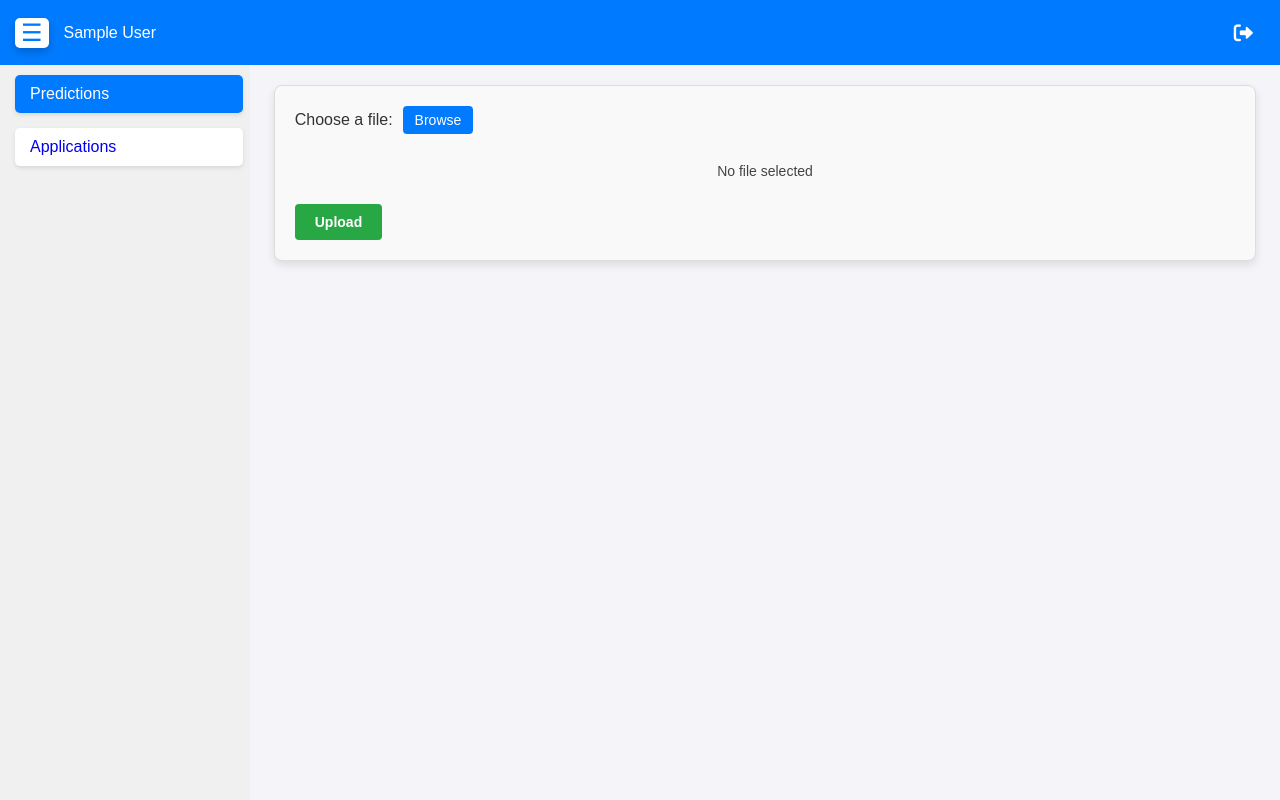
After one commit to nnminh-sam/violence-prediction-service, a Django app: page /app/predict/ in a window 1280 px wide. The commit adds this page. Run offline with Django 5.2, Linux system fonts and the light colour scheme; the visitor is signed in with stand-in values (Sample User, id 1).

Commit message:
update: added predict view and file upload feature

```diff
--- /dev/null
+++ b/predicter/urls.py
@@ -0,0 +1,7 @@
+from django.urls import path
+from . import views
+
+urlpatterns = [
+    path('predict/', views.predict_view, name='predict'),
+    path('application/', views.applications_view, name='application'),
+]
--- a/predicter/views.py
+++ b/predicter/views.py
@@ -1,3 +1,35 @@
+import os
+import uuid
+from django.conf import settings
 from django.shortcuts import render
+from django.contrib.auth.decorators import login_required
 
-# Create your views here.
+@login_required
+def predict_view(request):
+    """
+    Process uploaded file
+    - Generate a random UUID v4 file name for the file before saving it.
+    """
+    if request.method == 'POST' and request.FILES.get('file-upload'):
+        uploaded_file = request.FILES['file-upload']
+
+        file_extension = os.path.splitext(uploaded_file.name)[1]
+        unique_filename = f"{uuid.uuid4()}{file_extension}"
+
+        save_path = os.path.join(settings.MEDIA_ROOT, 'uploads', unique_filename)
+        os.makedirs(os.path.dirname(save_path), exist_ok=True)
+
+        # Save file to /media/uploads location
+        with open(save_path, 'wb+') as destination:
+            for chunk in uploaded_file.chunks():
+                destination.write(chunk)
+
+        # Add a flag for success in the context
+        return render(request, 'predict.html', context={"status": "success", "message": "File uploaded successfully!"})
+
+    return render(request, 'predict.html')
+
+@login_required
+def applications_view(request):
+    print("called applications_view")
+    return render(request, 'application.html')
--- /dev/null
+++ b/static/predicter/predict.css
@@ -0,0 +1,105 @@
+.prediction-container {
+    display: flex;
+    flex-direction: column;
+    justify-content: center;
+    align-items: center;
+    width: 100%;
+}
+
+.predict-service-container {
+    width: 95%;
+    padding: 20px;
+    background-color: #f9f9f9;
+    border: 1px solid #ddd;
+    border-radius: 8px;
+    box-shadow: 0 4px 8px rgba(0, 0, 0, 0.1);
+    font-family: 'Arial', sans-serif;
+}
+
+.file-upload-label {
+    display: block;
+    font-size: 16px;
+    font-weight: 500;
+    margin-bottom: 10px;
+    color: #333;
+}
+
+input[type="file"] {
+    display: none;
+}
+
+.file-upload-label::after {
+    content: "Browse";
+    display: inline-block;
+    margin-left: 10px;
+    background-color: #007bff;
+    color: #fff;
+    padding: 6px 12px;
+    font-size: 14px;
+    border-radius: 4px;
+    cursor: pointer;
+    transition: background-color 0.3s ease;
+}
+
+.file-upload-label:hover::after {
+    background-color: #0056b3;
+}
+
+.file-preview {
+    margin-top: 15px;
+    font-size: 14px;
+    color: #666;
+    display: flex;
+    flex-direction: column;
+    align-items: center;
+}
+
+#file-name {
+    font-size: 14px;
+    color: #444;
+    margin-bottom: 10px;
+}
+
+#file-preview-video {
+    border: 1px solid #ddd;
+    border-radius: 4px;
+    width: 600px;
+}
+
+#upload-button {
+    margin-top: 15px;
+    padding: 10px 20px;
+    background-color: #28a745;
+    color: #fff;
+    border: none;
+    border-radius: 4px;
+    font-size: 14px;
+    font-weight: bold;
+    cursor: pointer;
+    transition: background-color 0.3s ease, transform 0.2s ease;
+}
+
+#upload-button:hover {
+    background-color: #218838;
+    transform: scale(1.05);
+}
+
+#upload-button:active {
+    background-color: #1e7e34;
+    transform: scale(1);
+}
+
+@media (max-width: 768px) {
+    .predict-service-container {
+        padding: 15px;
+    }
+
+    .file-preview {
+        font-size: 12px;
+    }
+
+    #upload-button {
+        font-size: 12px;
+        padding: 8px 16px;
+    }
+}
--- a/static/system/base.css
+++ b/static/system/base.css
@@ -111,21 +111,41 @@ nav.collapsed button {
     display: none;
 }
 
-nav button {
+nav a {
     background-color: #fff;
     border: none;
-    width: 100%;
+    width: 90%;
     padding: 10px 15px;
     text-align: left;
     border-radius: 5px;
     cursor: pointer;
     transition: background-color 0.3s, transform 0.2s;
     box-shadow: 0 2px 4px rgba(0, 0, 0, 0.1);
+    text-decoration: none;
 }
 
-nav button:hover {
+nav a:visited {
+    color: black;
+}
+
+nav a:hover {
     background-color: #e0e0e0;
     transform: translateX(5px);
+}
+
+nav .active-tab {
+    background-color: #007bff;
+    color: #fff;
+}
+
+nav .active-tab:visited {
+    background-color: #007bff;
+    color: #fff;
+}
+
+nav .active-tab:hover {
+    background-color: #007bff;
+    color: #fff;
 }
 
 main {
--- a/templates/base.html
+++ b/templates/base.html
@@ -5,6 +5,7 @@
     <meta charset="UTF-8">
     <meta name="viewport" content="width=device-width, initial-scale=1.0">
     <link rel="stylesheet" href="{% static 'system/base.css' %}">
+    <link rel="stylesheet" href="{% static 'predicter/predict.css' %}">
     <link rel="stylesheet" href="https://cdnjs.cloudflare.com/ajax/libs/font-awesome/6.0.0/css/all.min.css">
     <title>{% block title %}Violence Prediction{% endblock %}</title>
 </head>
@@ -25,8 +26,14 @@
             </form>
         </header>
         <nav id="sidebar">
-            <button>Predictions</button>
-            <button>Applications</button>
+            <a href="{% url 'predict' %}" id="predict-tab"
+               class="{% if request.resolver_match.url_name == 'predict' %}active-tab{% endif %}">
+                Predictions
+            </a>
+            <a href="{% url 'application' %}" id="application-tab"
+               class="{% if request.resolver_match.url_name == 'application' %}active-tab{% endif %}">
+                Applications
+            </a>
         </nav>
         <main>
             {% block content %}
@@ -44,6 +51,37 @@
             sidebar.classList.toggle('collapsed');
             layoutContainer.classList.toggle('nav-collapsed');
         });
+
+        const defaultTab = localStorage.getItem('activeTab') || "predict-tab";
+        const predictTabButton = document.getElementById('predict-tab');
+        const applicationTabButton = document.getElementById('application-tab');
+
+        window.addEventListener('DOMContentLoaded', () => {
+            if (defaultTab === 'predict-tab') {
+                updateActiveTab(predictTabButton);
+            } else if (defaultTab === 'application-tab') {
+                updateActiveTab(applicationTabButton);
+            }
+        });
+
+        function updateActiveTab(button) {
+            predictTabButton.classList.remove('active-tab');
+            predictTabButton.disabled = false;
+            applicationTabButton.classList.remove('active-tab');
+            applicationTabButton.disabled = false;
+            button.classList.add('active-tab');
+            button.disabled = true;
+        }
+
+        predictTabButton.addEventListener('click', () => {
+            localStorage.setItem('activeTab', 'predict-tab');
+            updateActiveTab(predictTabButton);
+        });
+
+        applicationTabButton.addEventListener('click', () => {
+            localStorage.setItem('activeTab', 'application-tab');
+            updateActiveTab(applicationTabButton);
+        });
     </script>
 </body>
 </html>
--- a/templates/home.html
+++ b/templates/home.html
@@ -1,6 +1,6 @@
 {% extends 'base.html' %}
 
 {% block content %}
-<h1>Welcome to the Dashboard</h1>
+<h1>Welcome {{ user.first_name }} {{ user.last_name }} to the Dashboard</h1>
 <p>This is the main content area for the dashboard.</p>
 {% endblock %}
--- /dev/null
+++ b/templates/predict.html
@@ -0,0 +1,68 @@
+{% extends 'base.html' %}
+
+{% block title %}Predict Service{% endblock %}
+
+{% block content %}
+
+<div class="prediction-container">
+    <div class="predict-service-container">
+        <form method="post" enctype="multipart/form-data" id="upload-form">
+            {% csrf_token %}
+            <div class="media-upload-container">
+                <label for="file-upload" class="file-upload-label">Choose a file:</label>
+                <input type="file" id="file-upload" name="file-upload" accept="video/*" onchange="previewFile()">
+                <div class="file-preview">
+                    <video id="file-preview-video" controls style="display: none; max-width: 100%;"></video>
+                    <p id="file-name">No file selected</p>
+                </div>
+                <button type="submit" id="upload-button">Upload</button>
+            </div>
+        </form>
+    </div>
+    <div class="predicted-media-container">
+        <!-- Predicted media will appear here -->
+    </div>
+</div>
+
+<script>
+    function previewFile() {
+        const fileInput = document.getElementById('file-upload');
+        const fileName = document.getElementById('file-name');
+        const filePreviewVideo = document.getElementById('file-preview-video');
+        const file = fileInput.files[0];
+
+        if (file) {
+            fileName.textContent = file.name;
+            const fileURL = URL.createObjectURL(file);
+            filePreviewVideo.src = fileURL;
+            filePreviewVideo.style.display = 'block';
+        } else {
+            fileName.textContent = 'No file selected';
+            filePreviewVideo.style.display = 'none';
+        }
+    }
+
+    // Display an alert if the upload is successful
+    document.addEventListener("DOMContentLoaded", () => {
+        const successStatus = "{{ status|escapejs }}";
+        const successMessage = "{{ message|escapejs }}";
+
+        if (successStatus === "success") {
+            alert(successMessage);
+
+            // Clear the form and reset the preview
+            const uploadForm = document.getElementById('upload-form');
+            const fileName = document.getElementById('file-name');
+            const filePreviewVideo = document.getElementById('file-preview-video');
+
+            uploadForm.reset();
+            fileName.textContent = 'No file selected';
+            filePreviewVideo.style.display = 'none';
+
+            // Clear the URL to prevent form resubmission on refresh
+            window.history.replaceState(null, null, window.location.pathname);
+        }
+    });
+</script>
+
+{% endblock %}
--- a/violence_prediction/settings.py
+++ b/violence_prediction/settings.py
@@ -1,3 +1,4 @@
+import os
 from pathlib import Path
 from .environment_config import EnvironmentConfig as EnvConfig
 
@@ -95,3 +96,7 @@ SESSION_EXPIRE_AT_BROWSER_CLOSE = True
 SESSION_COOKIE_AGE = 1 * 60 * 60  # 1 hour in seconds (default)
 SESSION_COOKIE_SECURE = True  # Ensure cookies are sent over HTTPS
 SESSION_COOKIE_HTTPONLY = True  # Prevent JavaScript access to cookies
+
+# Media file settings
+MEDIA_URL = '/media/'
+MEDIA_ROOT = os.path.join(BASE_DIR, 'media')
--- a/violence_prediction/urls.py
+++ b/violence_prediction/urls.py
@@ -1,7 +1,12 @@
 from django.contrib import admin
 from django.urls import path, include
+from django.conf import settings
+from django.conf.urls.static import static
 
 urlpatterns = [
     path('admin/', admin.site.urls),
-    path('', include('system.urls'))
+    path('', include('system.urls')),
+    path('app/', include('predicter.urls'))
 ]
+
+urlpatterns += static(settings.MEDIA_URL, document_root=settings.MEDIA_ROOT)
```
Also changed, not shown: templates/application.html (added, +8 -0 lines), 2 other files.
